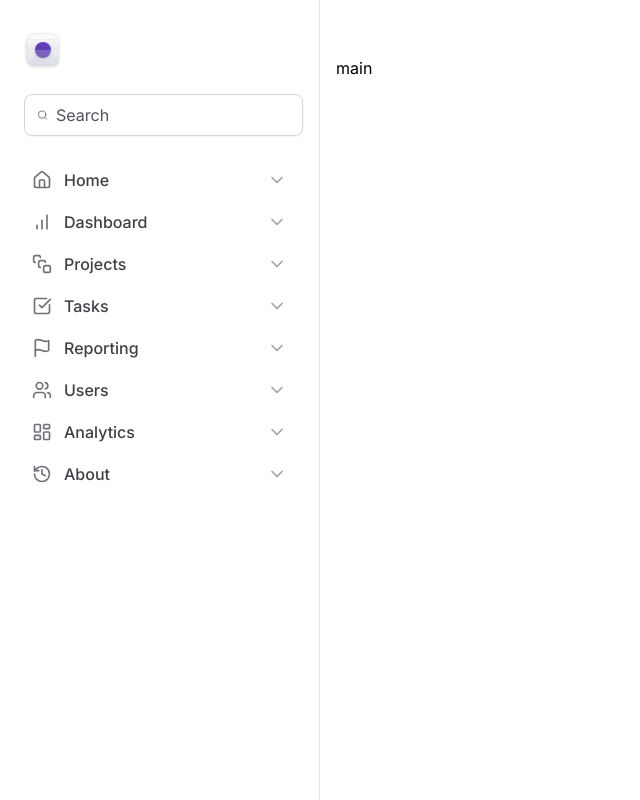
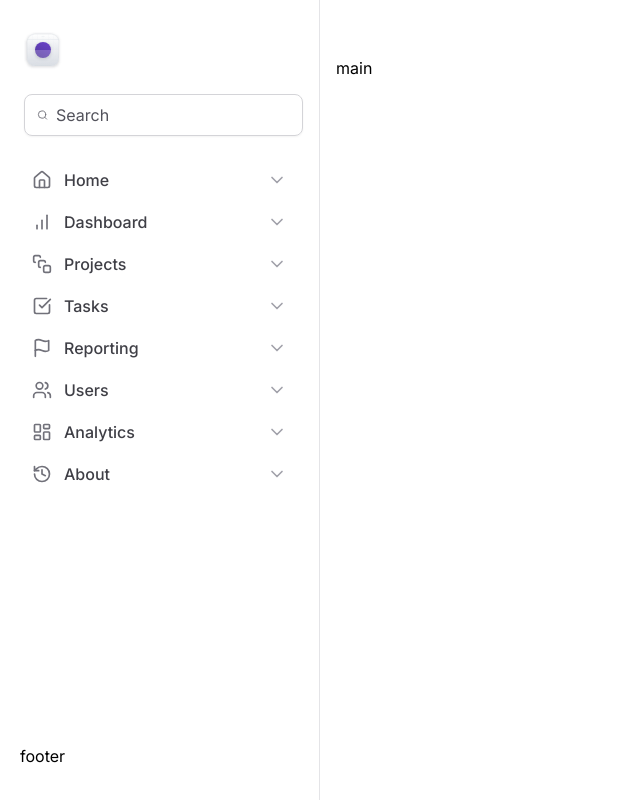
Before and after one commit to Henrry-Maximo/tailwind-next-rocketseat, a Next.js app: page / in a window 1280 px wide. Shown: the whole page, without its empty margins (0-640 px from the left). Built offline with nearby package versions, Linux system fonts and the light colour scheme.

Commit message:
🎨 improvement: add footer in sidebar

```diff
--- a/src/components/Sidebar/index.tsx
+++ b/src/components/Sidebar/index.tsx
@@ -4,7 +4,7 @@ import { MainNavigator } from './MainNavigation'
 
 export function Sidebar() {
   return (
-    <aside className="space-y-6 border-r border-zinc-200 px-5 py-8">
+    <aside className="flex flex-col gap-6 border-r border-zinc-200 px-5 py-8">
       <Logo />
 
       <div className="mx-1 flex w-full items-center gap-2 rounded-lg border border-zinc-300 px-3 py-2 shadow-sm">
@@ -16,6 +16,8 @@ export function Sidebar() {
       </div>
 
       <MainNavigator />
+
+      <div className="mt-auto flex flex-col gap-6">footer</div>
     </aside>
   )
 }
```
